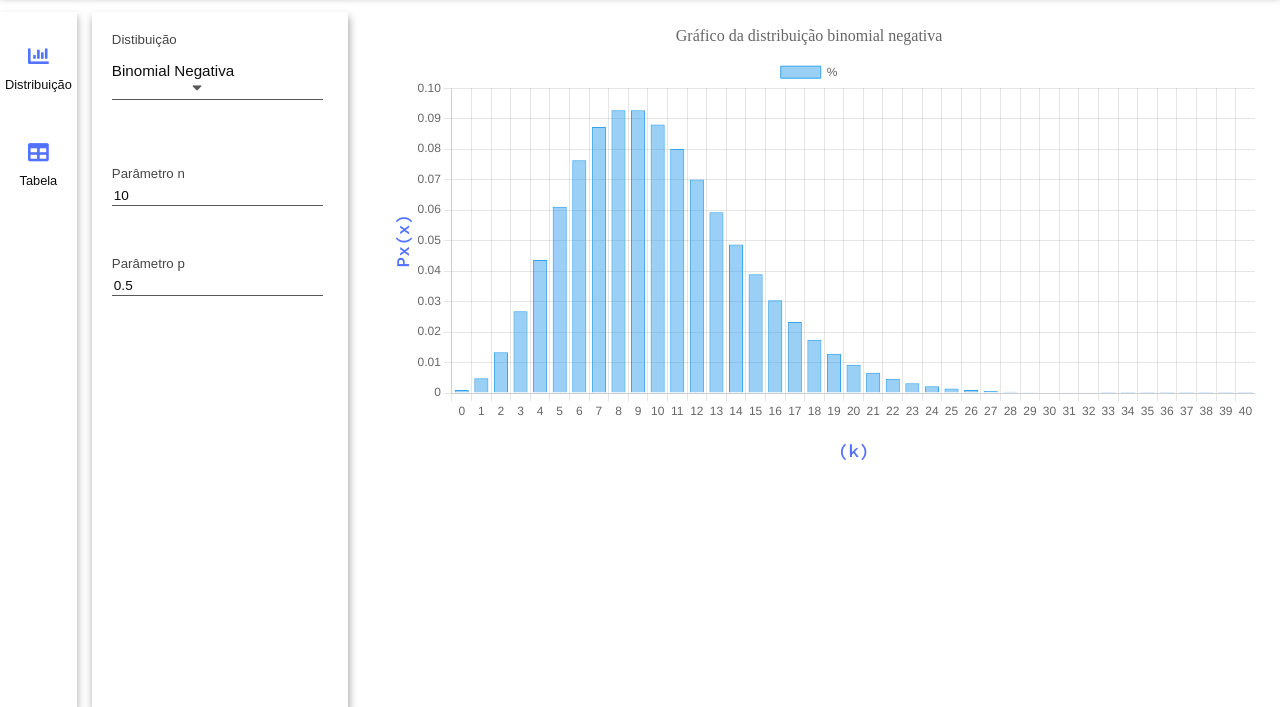
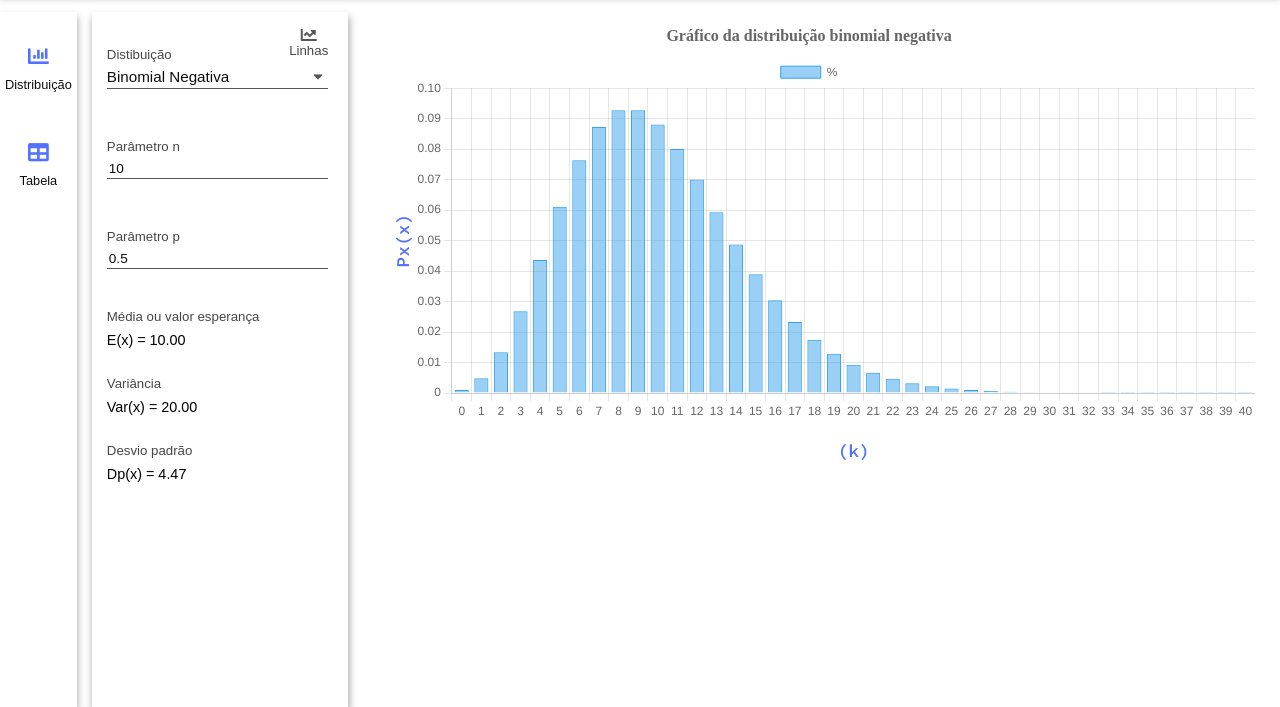
Before and after one commit to caua-3301/gerate-bn, a plain HTML site: page index.html in a window 1280 px wide. Shown: the part 93-800 px from the top of the page. Drawn offline with nearby package versions, Linux system fonts and the light colour scheme; a web font is replaced by a local one.

Commit message:
novas funcoes adicionadas

```diff
--- a/index.html
+++ b/index.html
@@ -28,9 +28,16 @@
         </div>
     </section>
 
-    <form id="insersion-data">
+    <section id="insersion-data">
+
         <div id="distribuction-type">
-            <p>Distibuição</p>
+            <div>
+                <p>Distibuição</p>
+                <div id="change-view">
+                    <i class="fas fa-chart-line"></i>
+                    <p>Linhas</p>
+                </div>
+            </div>
             <p>Binomial Negativa<i class="fas fa-caret-down"></i></p>
         </div>
 
@@ -43,7 +50,24 @@
             <p>Parâmetro p</p>
             <input type="text" id="param-p" value="0.5">
         </div>
-    </form>
+
+        <div id="other-values">
+            <div>
+                <p>Média ou valor esperança</p>
+                <p id="esperanca">E(x) =</p>
+            </div>
+
+            <div>
+                <p>Variância</p>
+                <p id="variancia">Var(x) =</p>
+            </div>
+
+            <div>
+                <p>Desvio padrão</p>
+                <p id="desvio-padrao">Dp(x) =</p>
+            </div>
+        </div>
+    </section>
 
     <section id="table-view" class="data-none ">
         <table class="active-table-view">
@@ -53,9 +77,7 @@
                     <td>Px(x)</td>
                 </tr>
             </thead>
-
             <tbody id="out-table">
-
             </tbody>
         </table>
     </section>
@@ -69,7 +91,7 @@
     <script src="https://cdn.jsdelivr.net/npm/chart.js"></script>
     <script type="module" src="./js/myPlot.js"></script>
     <script type="module" src="./js/animation.js"></script>
-    <script type="module" src="./js/calc.js"></script>
+    <script type="module" src="./js/otherCalcs.js"></script>
 </body>
 
 </html>
--- a/js/calc.js
+++ b/js/calc.js
@@ -1,17 +1,15 @@
 import { activeMyPlot } from "./myPlot.js";
 import { gerarBinomio } from "./myFunctions.js";
+import { atualizarExibicoOther } from "./otherCalcs.js";
 
 //Variaveis que serao exportadas e serem plotadas
 export let probabildiadeDeOcorrer = [];
 export let labelMeuDataSet = [];
 
-//Maximo de simulacoes
-const MAX = 41;
-
 //Parametro n = numero de tentativas
-const parametroN = document.querySelector("#param-n");
+export const parametroN = document.querySelector("#param-n");
 //Probabilidade de um sucesso acontecer
-const parametroP = document.querySelector("#param-p");
+export const parametroP = document.querySelector("#param-p");
 
 //Ativando geração do gráfico sempre que um label é editada
 parametroN.addEventListener("input", () => { gerarValores(parseInt(parametroN.value), parseFloat(parametroP.value)) })
@@ -40,6 +38,7 @@ function gerarValores(n, p) {
     }
     Object.myPlot.destroy();
     activeMyPlot()
+    atualizarExibicoOther(n, p)
 }
 
 export { gerarValores }
--- a/js/myFunctions.js
+++ b/js/myFunctions.js
@@ -1,5 +1,4 @@
 //Funcoes auxiliares no calculo das probabilidades
-
 const fatorial = (num) => {
     let fatorial = 1;
     for (let aux = num; aux > 1; aux--) {
@@ -14,4 +13,16 @@ const gerarBinomio = (n, k) => {
     return fatorial(valorChave) / (fatorial(k) * (fatorial(valorChave - k)))
 }
 
-export { gerarBinomio }
+//Calculando a media
+const valorEsperanca = (n, p) => {
+    return (n * p) / (1 - p);
+}
+
+//Calculando a variancia
+const valorVariancia = (n, p) => {
+    return (p * n) / Math.pow((1 - p), 2);
+}
+
+const calcDesvioPadrao = variancia => Math.sqrt(variancia);
+
+export { gerarBinomio, valorEsperanca, valorVariancia, calcDesvioPadrao }
--- a/js/myPlot.js
+++ b/js/myPlot.js
@@ -2,19 +2,17 @@
 //Importando o valor das labels
 import { probabildiadeDeOcorrer, labelMeuDataSet, gerarValores } from "./calc.js";
 import { dataMyTable } from "./animation.js";
+import { format, control } from "./otherCalcs.js";
 
 export function activeMyPlot() {
   dataMyTable()
-
-  console.log(labelMeuDataSet)
-  console.log(probabildiadeDeOcorrer)
   //Configurações do meu gráfico -------------------
   let delayed;
   const ctx = document.getElementById('myChart');
 
   //Reservando myPlot em um objeto global (eu sei que não é aconselhado)
   Object.myPlot = new Chart(ctx, {
-    type: 'bar',
+    type: format[control],
     data: {
       labels: labelMeuDataSet,
       datasets: [{
@@ -46,7 +44,7 @@ export function activeMyPlot() {
             family: 'open-sans',
             size: 16,
             style: 'normal',
-            weight: 'normal',
+            weight: 'bold',
             lineHeight: 1.2
           },
         },
--- /dev/null
+++ b/js/otherCalcs.js
@@ -0,0 +1,32 @@
+import { valorEsperanca, calcDesvioPadrao, valorVariancia } from "./myFunctions.js";
+import { gerarValores } from "./calc.js";
+import { parametroN, parametroP } from "./calc.js";
+
+//variaveis de interação no JS
+const esperanca = document.querySelector("#esperanca");
+const variancia = document.querySelector("#variancia");
+const desvioPadrao = document.querySelector("#desvio-padrao");
+
+const atualizarExibicoOther = (n, p) => {
+    let aux = valorVariancia(n, p)
+    esperanca.textContent = `E(x) = ${valorEsperanca(n, p).toFixed(2)}`
+    variancia.textContent = `Var(x) = ${aux.toFixed(2)}`
+    desvioPadrao.textContent = `Dp(x) = ${calcDesvioPadrao(aux).toFixed(2)}`
+}
+//Salvando formato do grafico
+export const format = ["line", "bar"]
+export let control = 1;
+
+//Ativando linhas do grafico
+const modoLinha = document.querySelector("#change-view");
+
+const checarFormato = _ => {
+    control = control == 0 ? 1 : 0;
+}
+
+modoLinha.addEventListener("click", _ => {
+    checarFormato()
+    gerarValores(parseInt(parametroN.value), parseFloat(parametroP.value))
+})
+
+export { atualizarExibicoOther, checarFormato }
--- a/style/main.css
+++ b/style/main.css
@@ -48,8 +48,9 @@ body {
 
 #insersion-data {
     grid-area: insersion-data;
+    position: relative;
     margin: 0;
-    padding: 20px;
+    padding: 15px;
     box-shadow: 1px 5px 8px rgba(0, 0, 0, 0.384);
 }
 
@@ -78,7 +79,6 @@ header>img {
     width: 98%;
 }
 
-#distribuction-type>p:nth-child(1),
 #first-number-sucess>p,
 #second-probably-sucess>p {
     font: normal normal .83em 'open-sans', sans-serif;
@@ -87,9 +87,17 @@ header>img {
     color: rgb(70, 70, 70);
 }
 
+#distribuction-type>div>p:nth-child(1) {
+    font: normal normal .83em 'open-sans', sans-serif;
+    padding: 0;
+    margin: 20px 0 0 0;
+    color: rgb(70, 70, 70);
+}
+
 #distribuction-type>p:nth-child(2) {
     font: normal normal .95em 'open-sans', sans-serif;
     padding-bottom: 3px;
+    margin: 0;
     color: rgb(14, 14, 14);
     border: 1px solid rgb(88, 88, 88);
     border-width: 0 0 1px 0;
@@ -171,6 +179,56 @@ div:nth-of-type(3) {
     font: normal normal .8em 'open-sans', sans-serif;
 }
 
+#other-values {
+    display: flex;
+    margin-top: 30px;
+    padding: 0;
+    flex-direction: column;
+}
+
+#other-values > div {
+    margin: 10px 0;
+    padding: 0;
+}
+
+#other-values > div > p:first-child, #change-view > p {
+    font: normal normal .83em 'open-sans', sans-serif;
+    padding: 0;
+    margin: 0;
+    color: rgb(70, 70, 70);
+}
+
+#other-values > div > p:nth-of-type(2) {
+    margin: 8px 0;
+    font: normal normal .9em 'open-sans', sans-serif;
+    color: rgb(0, 0, 0);
+}
+
+#change-view {
+    display: flex;
+    flex-direction: column;
+    align-items: center;
+    margin: 0 0 10px 0;
+    padding: 0;
+}
+
+#distribuction-type > div{
+    display: flex;
+    flex-direction: row;
+    width: 100%;
+    justify-content: space-between;
+}
+
+#distribuction-type > div > div > i{
+    color:rgb(87, 87, 87);
+}
+
+#distribuction-type > div > div {
+    cursor: pointer;
+}
+
+
+
 /*--------------------------------*/
 .data-none {
     display: none;
```
